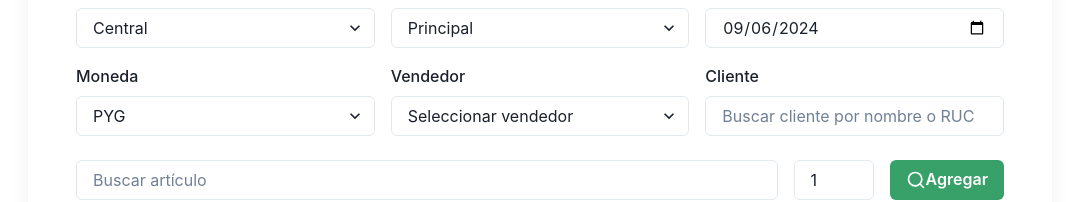
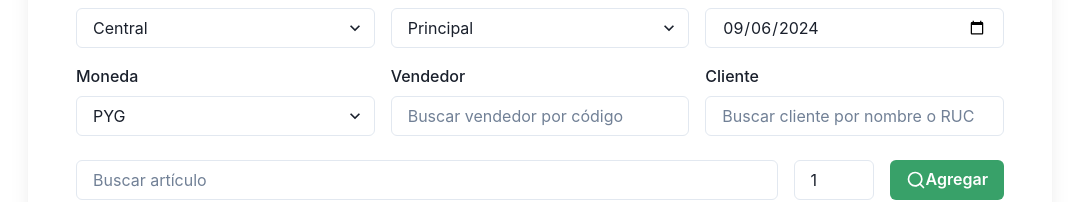
Before and after one commit to sofmarsistema/POS-sofmar, a React (Vite) app: page / in a window 1280 px wide. Shown: the part 156-358 px from the top of the page, without its empty margins (100-1179 px from the left). Built offline with nearby package versions, Linux system fonts and the light colour scheme.

Commit message:
mejoras del buscador de los vendedores

```diff
--- a/src/views/punto_de_venta.tsx
+++ b/src/views/punto_de_venta.tsx
@@ -22,7 +22,14 @@ import {
 
 const sucursales = ['Central', 'Norte', 'Sur']
 const depositos = ['Principal', 'Secundario', 'Auxiliar']
-const vendedores = ['Juan Pérez', 'María González', 'Carlos Rodríguez']
+const vendedores = [
+  { id: 1, nombre: 'Juan Pérez', codigo:'001' },
+  { id: 2, nombre: 'María González', codigo:'002' },
+  { id: 3, nombre: 'Carlos Rodríguez', codigo:'003' },
+  { id: 4, nombre: 'Ana Martínez', codigo:'004' },
+  { id: 5, nombre: 'Pedro Gómez', codigo:'005' },
+  { id: 6, nombre: 'Laura Benítez', codigo:'006' },
+]
 
 const clientes = [
   { id: 1, nombre: 'Juan Pérez', ruc: '5566958-1', lineaCredito: 1000 },
@@ -82,7 +89,7 @@ export default function PuntoDeVenta() {
   const [deposito, setDeposito] = useState('Principal')
   const [fecha, setFecha] = useState(new Date().toISOString().split('T')[0])
   const [moneda, setMoneda] = useState('PYG')
-  const [vendedor, setVendedor] = useState('')
+  const [, setVendedor] = useState('')
   const [clienteSeleccionado, setClienteSeleccionado] = useState<typeof clientes[0] | null>(null)
   const [articuloBusqueda, setArticuloBusqueda] = useState('')
   const [clienteBusqueda, setClienteBusqueda] = useState('')
@@ -96,6 +103,8 @@ export default function PuntoDeVenta() {
   const [recomendacionesClientes, setRecomendacionesClientes] = useState<typeof clientes>([])
   const [descuentoTipo, setDescuentoTipo] = useState<'porcentaje' | 'valor'>('porcentaje')
   const [descuentoValor, setDescuentoValor] = useState(0)
+  const [buscarVendedor, setBuscarVendedor] = useState('')
+  const [recomedacionesVendedores, setRecomendacionesVendedores] = useState<typeof vendedores>([])
 
   const toast = useToast()
 
@@ -161,6 +170,23 @@ export default function PuntoDeVenta() {
     }
   }
 
+  const handleBusquedaVendedor = (e: React.ChangeEvent<HTMLInputElement>) => {
+    const busquedaVendedor = e.target.value
+    setBuscarVendedor(busquedaVendedor)
+    if(busquedaVendedor.length > 0){
+      const filteredVendedores = vendedores.filter((vendedor) =>
+        vendedor.nombre.toLowerCase().includes(busquedaVendedor.toLowerCase()) ||
+        vendedor.codigo.includes(busquedaVendedor)
+      ).slice(0, 5)
+      setRecomendacionesVendedores(filteredVendedores)
+      if (filteredVendedores.length > 0) {
+        setVendedor(filteredVendedores[0].nombre)
+      }
+  }else{
+    setRecomendacionesVendedores([])
+  }
+}
+
   useEffect(() => {
     const handleClickOutside = (event: MouseEvent) => {
       if (!(event.target as Element).closest('.recomendaciones-menu')) {
@@ -210,13 +236,50 @@ export default function PuntoDeVenta() {
               <option value="PYG">PYG</option>
             </Select>
           </Box>
-          <Box>
+          <Box position={'relative'}>
             <FormLabel>Vendedor</FormLabel>
-            <Select placeholder="Seleccionar vendedor" value={vendedor} onChange={(e) => setVendedor(e.target.value)}>
-              {vendedores.map((vendedor) => (
-                <option key={vendedor} value={vendedor}>{vendedor}</option>
-              ))}
-            </Select>
+            <Input
+              id='vendedor-search'
+              placeholder="Buscar vendedor por código"
+              value={buscarVendedor}
+              onChange={handleBusquedaVendedor}
+              aria-autocomplete="list"
+              aria-controls="vendedor-recommendations"
+            />
+            {recomedacionesVendedores.length>0&&(
+              <Box
+              id="vendedor-recommendations"
+              position="absolute"
+              top="100%"
+              left={0}
+              right={0}
+              zIndex={20}
+              bg="white"
+              boxShadow="md"
+              borderRadius="md"
+              mt={1}
+              className="recomendaciones-menu"
+              maxH="200px"
+              overflowY="auto"
+              >
+                {recomedacionesVendedores.map((vendedor) => (
+                  <Box
+                    key={vendedor.id}
+                    p={2}
+                    _hover={{ bg: 'gray.100' }}
+                    cursor="pointer"
+                    onClick={() => {
+                      setBuscarVendedor(vendedor.codigo)
+                      setVendedor(vendedor.nombre)
+                      setRecomendacionesVendedores([])
+                    }}
+                  >
+                    <Text fontWeight="bold">{vendedor.nombre}</Text>
+                    <Text as="span" color="gray.500" fontSize="sm">Código: {vendedor.codigo}</Text>
+                  </Box>
+                ))}
+              </Box>
+            )}
           </Box>
           <Box position="relative">
             <FormLabel htmlFor="cliente-search">Cliente</FormLabel>
```
